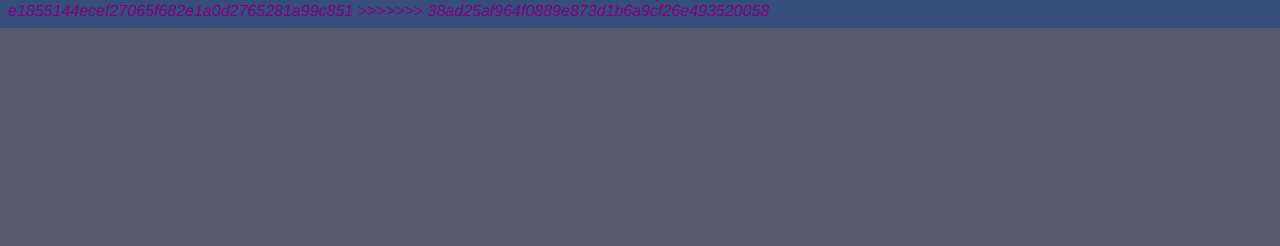
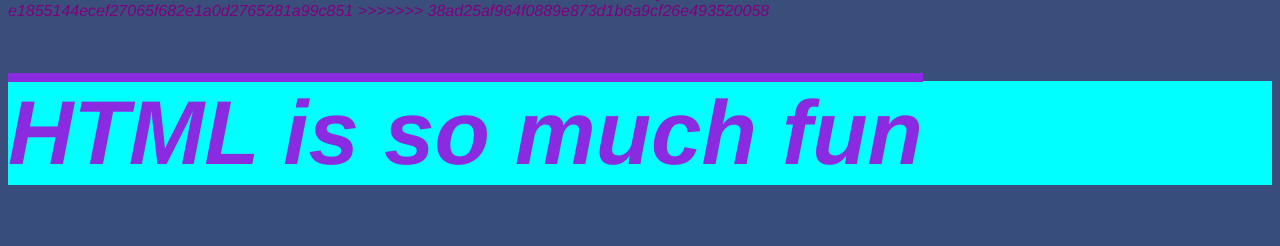
Before and after one commit to csc4350-f21/lect8-004-activity, a Flask app: page / in a window 1280 px wide. Shown: the part 2856-3102 px from the top of the page. Before the commit the page ends 2884 px from the top, so only its background shows below. Run offline with Flask 2, Linux system fonts and the light colour scheme.

Commit message:
pushed for fun

```diff
--- a/static/style.css
+++ b/static/style.css
@@ -28,3 +28,8 @@
     image-orientation: flip;
     border-radius: 50%;
 }
+
+.clss {
+    color: blueviolet;
+    font-size: 32px;
+}
--- a/templates/index.html
+++ b/templates/index.html
@@ -40,5 +40,6 @@
 >>>>>>> f437e09db36658c5ecb0acf0c0c428d84ce13849
 >>>>>>> e1855144ecef27065f682e1a0d2765281a99c851
 >>>>>>> 38ad25af964f0889e873d1b6a9cf26e493520058
+        <div class="clss"><h1>HTML is so much fun</h1></div>
     </body>
 </html>
```
